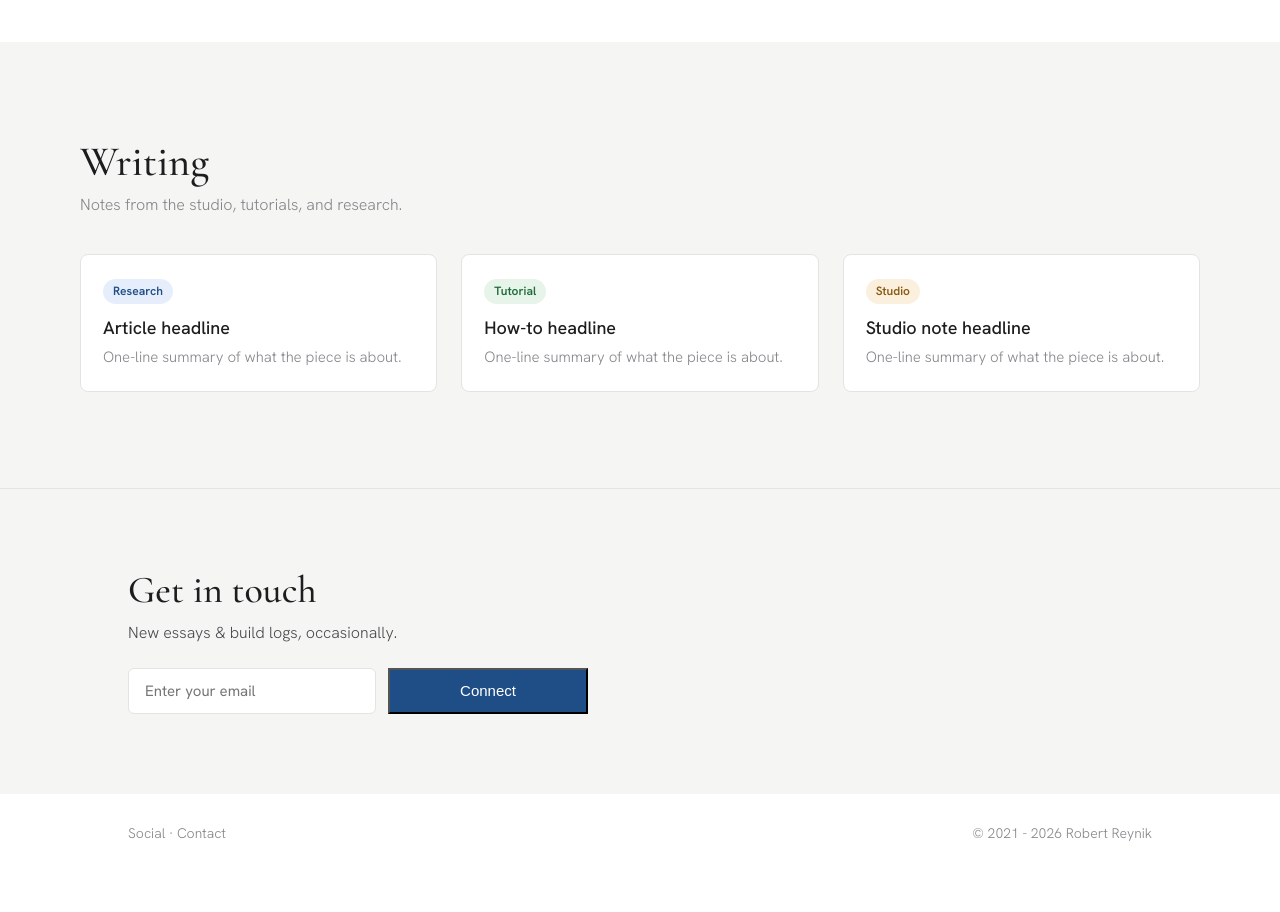
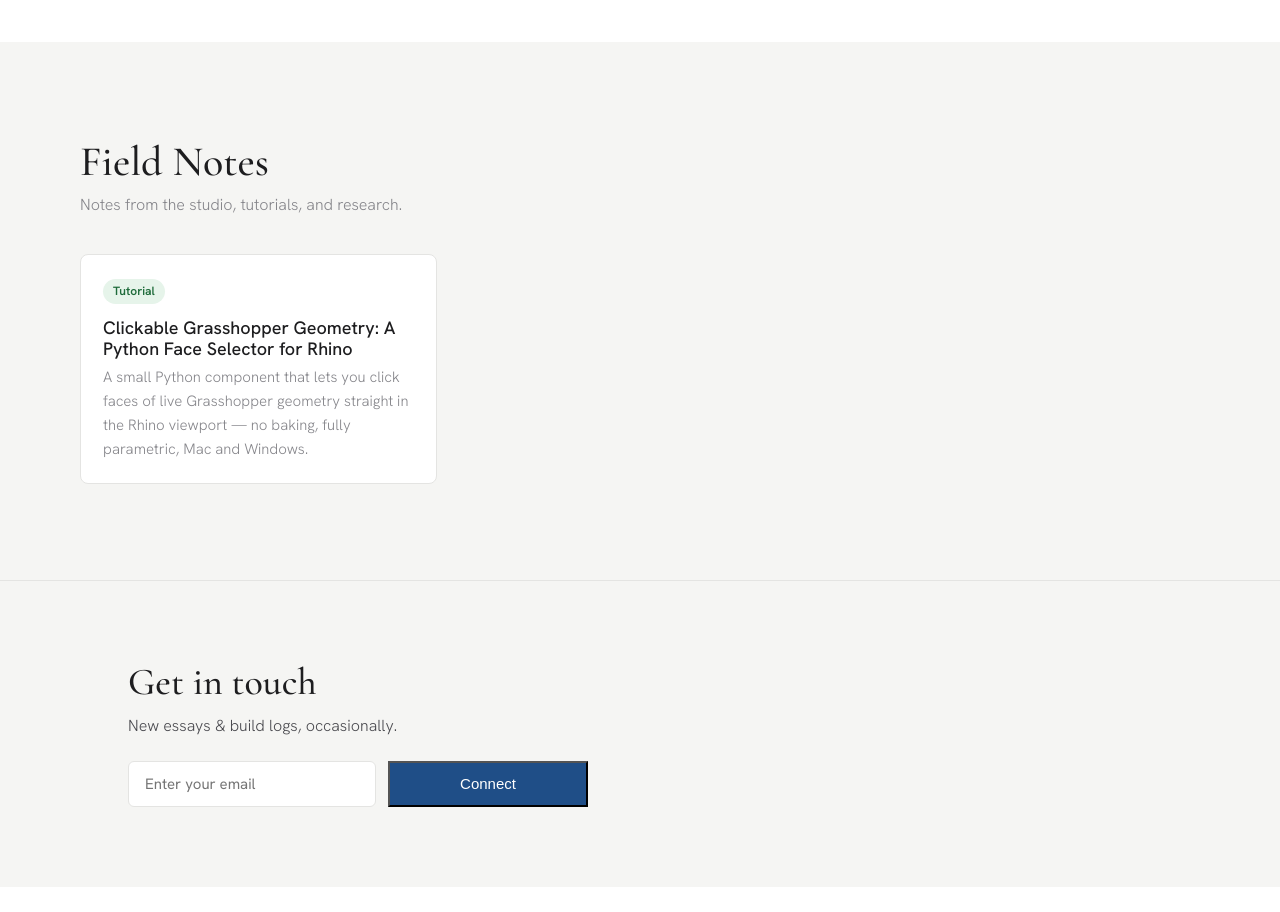
Before and after one commit to reynikg/reynikg.github.io, a website with bundled scripts: page index.html in a window 1280 px wide. Shown: the part 1880-2792 px from the top of the page. Before the commit the page ends 2752 px from the top, so only its background shows below. Built offline with nearby package versions, Linux system fonts and the light colour scheme.

Commit message:
updated index to show articles

```diff
--- a/index.html
+++ b/index.html
@@ -107,27 +107,11 @@
   <!-- ===================== WRITING / JOURNAL ===================== -->
   <section class="section section--alt" id="writing">
     <div class="section__head">
-      <h2>Writing</h2>
+      <h2>Field Notes</h2>
       <p class="section__sub">Notes from the studio, tutorials, and research.</p>
     </div>
 
-    <div class="cards">
-      <a class="card-article" href="#">
-        <span class="tag tag--research">Research</span>
-        <h3>Article headline</h3>
-        <p>One-line summary of what the piece is about.</p>
-      </a>
-      <a class="card-article" href="#">
-        <span class="tag tag--tutorial">Tutorial</span>
-        <h3>How-to headline</h3>
-        <p>One-line summary of what the piece is about.</p>
-      </a>
-      <a class="card-article" href="#">
-        <span class="tag tag--studio">Studio</span>
-        <h3>Studio note headline</h3>
-        <p>One-line summary of what the piece is about.</p>
-      </a>
-    </div>
+    <div class="cards" id="writingCards"></div>
   </section>
 
   <!-- ===================== NEWSLETTER ===================== -->
@@ -151,6 +135,7 @@
 
   <!-- Manifest first, then the logic that uses it -->
   <script src="data/works.js"></script>
+  <script src="data/articles.js"></script>
   <script src="js/main.js"></script>
 </body>
 </html>
--- a/js/main.js
+++ b/js/main.js
@@ -28,6 +28,7 @@
      writing page loads instead of WORKS. Must come BEFORE the WORKS
      guard below, since writing.html doesn't define WORKS. */
   buildWritingList();
+  buildWritingCards();
 
   // Guard: if the manifest is missing or empty, do nothing gracefully.
   if (typeof WORKS === "undefined" || !WORKS.length) {
@@ -233,6 +234,39 @@
     });
   }
 
+  /* ---------- Writing cards (homepage #writing section) ----------
+     Built from the same ARTICLES manifest the writing.html index uses.
+     Shows the newest few as .card-article cards. */
+  function buildWritingCards() {
+    var grid = document.getElementById("writingCards");
+    if (!grid || typeof ARTICLES === "undefined" || !ARTICLES.length) return;
+
+    var TAG_LABELS = { research: "Research", tutorial: "Tutorial", studio: "Studio" };
+    var MAX = 3;
+
+    // Newest first (newest articles are added to the BOTTOM of articles.js).
+    var ordered = ARTICLES.slice().reverse().slice(0, MAX);
+
+    ordered.forEach(function (a) {
+      if (!a.slug) return;
+      var href = "writing/" + a.slug + ".html";
+      var label = TAG_LABELS[a.tag] || a.tag || "";
+      var tag = a.tag
+        ? '<span class="tag tag--' + escapeAttr(a.tag) + '">' + escapeHtml(label) + "</span>"
+        : "";
+      var summary = a.excerpt || a.description || "";
+
+      var el = document.createElement("a");
+      el.className = "card-article";
+      el.href = href;
+      el.innerHTML =
+        tag +
+        "<h3>" + escapeHtml(a.title) + "</h3>" +
+        "<p>" + escapeHtml(summary) + "</p>";
+      grid.appendChild(el);
+    });
+  }
+
   /* ---------- Case-study image behaviour ---------- */
   function setupCaseImages() {
     // Pull the url out of an inline/computed background-image.
```
